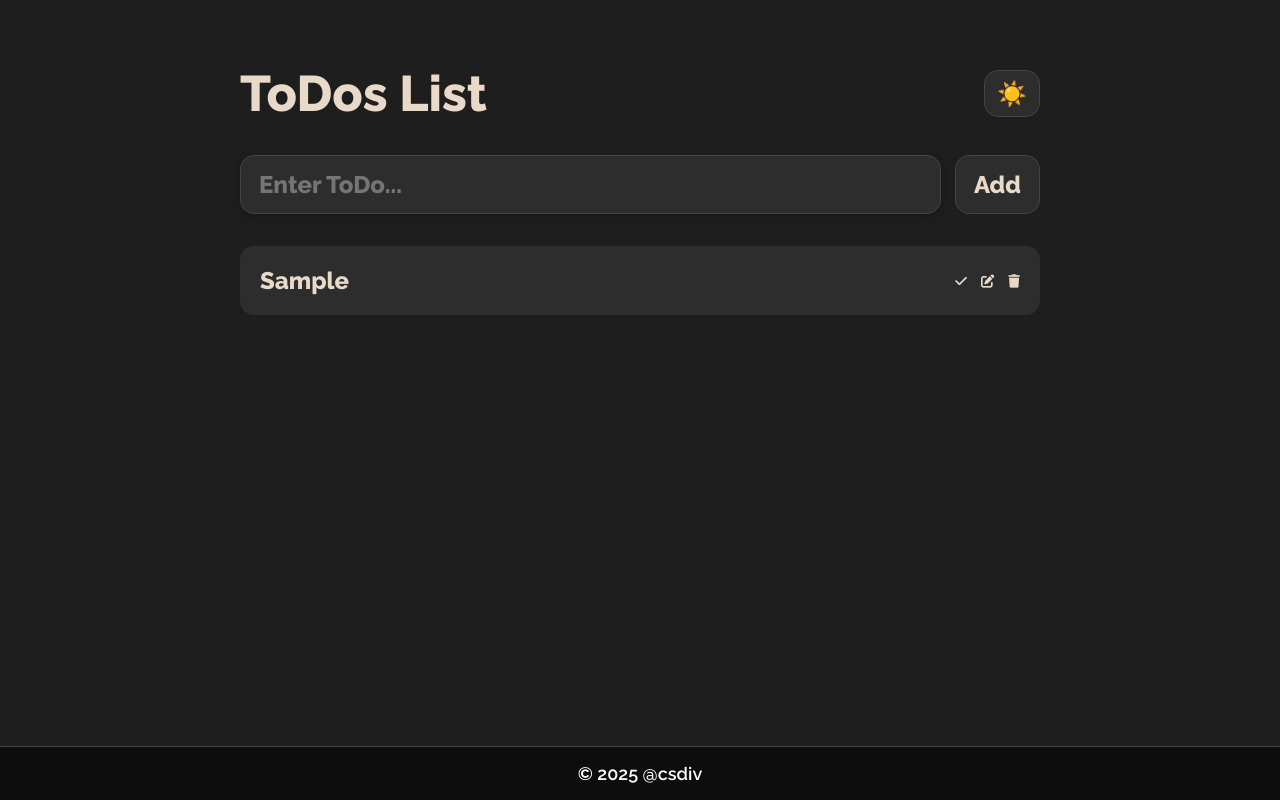
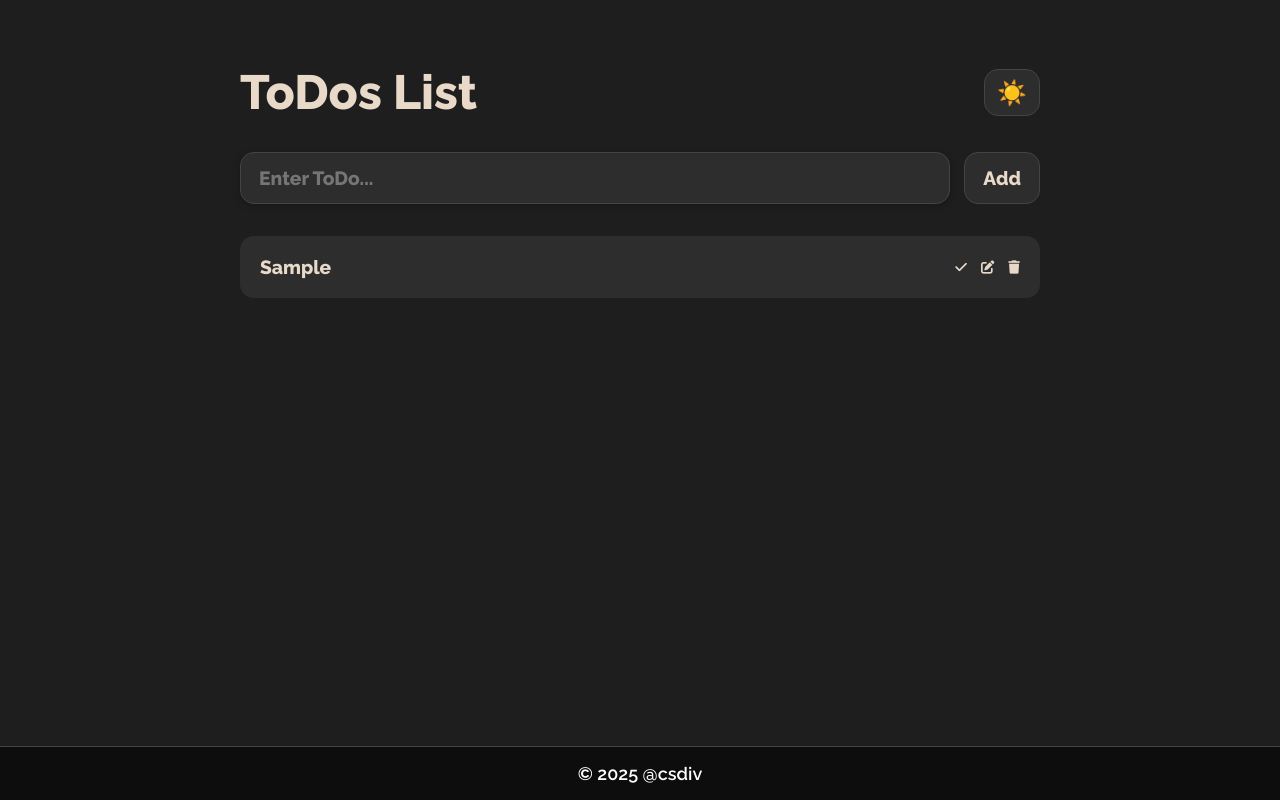
Before and after one commit to csdivyansh/ToDo, a React (Vite) app: page / in a window 1280 px wide. Both pictures are taken after typing "Sample" into the empty fields and a click on the button "Add". Built offline with nearby package versions, Linux system fonts and the light colour scheme.

Commit message:
fixed responsiveness

```diff
--- a/src/index.css
+++ b/src/index.css
@@ -31,18 +31,19 @@ header {
 
 .input-container {
   display: flex;
-  gap: 14px;
+  flex-direction: column;
+  gap: 0.75rem;
   max-width: 800px;
-  width: 80%;
-  margin: 0 auto 2rem auto;
+  width: 90%;
+  margin: 0 auto 1.5rem auto;
 }
 
 .input-container input {
   flex: 1;
   border-radius: 14px;
-  font-size: x-large;
+  font-size: 1rem;
   outline: none;
-  padding: 14px 18px;
+  padding: 12px 16px;
   border: none;
   background: #ffffff;
   box-shadow: 0 2px 8px rgba(0, 0, 0, 0.12), 0 1.5px 4px rgba(0, 0, 0, 0.1);
@@ -51,10 +52,10 @@ header {
 .input-container button {
   border-radius: 14px;
   background: #ffffff;
-  padding: 14px 18px;
+  padding: 12px 16px;
   border: none;
   outline: none;
-  font-size: x-large;
+  font-size: 1rem;
   cursor: pointer;
   transition-duration: 200ms;
 }
@@ -93,11 +94,11 @@ p {
 }
 
 .main {
-  gap: 14px;
+  gap: 0.75rem;
   padding-bottom: 5rem;
   padding-top: 0;
   max-width: 800px;
-  width: 80%;
+  width: 90%;
   margin: 0 auto;
   display: flex;
   flex-direction: column;
@@ -105,15 +106,16 @@ p {
 .todoItem {
   display: flex;
   align-items: center;
-  gap: 14px;
-  padding: 20px;
+  gap: 0.75rem;
+  padding: 1rem;
   border-radius: 14px;
   background: #ffffff;
   box-sizing: border-box;
 }
 .todoItem p {
   flex: 1;
-  font-size: x-large;
+  font-size: 1rem;
+  word-break: break-word;
 }
 .actionsContainer {
   display: flex;
@@ -142,15 +144,49 @@ footer {
   color: #fff;
 }
 @media (min-width: 640px) {
-  header button,
-  header input {
-    font-size: 1.2em;
+  header {
+    flex-direction: row;
+    align-items: center;
+    justify-content: space-between;
+    width: 80%;
+    margin: 2rem auto 0;
   }
-  header {
-    display: flex;
+
+  h1 {
+    margin: 2rem 0;
+    font-size: 3rem;
+    text-align: left;
   }
-  p {
-    font-size: 1em;
+
+  .input-container {
+    flex-direction: row;
+    gap: 14px;
+    width: 80%;
+    margin: 0 auto 2rem auto;
+  }
+
+  .input-container input,
+  .input-container button {
+    font-size: 1.2rem;
+    padding: 14px 18px;
+  }
+
+  .main {
+    gap: 14px;
+    width: 80%;
+  }
+
+  .todoItem {
+    gap: 14px;
+    padding: 20px;
+  }
+
+  .todoItem p {
+    font-size: 1.2rem;
+  }
+
+  .dark-mode-toggle {
+    align-self: auto;
   }
 }
 
@@ -207,4 +243,5 @@ footer {
   font-size: 1.5em;
   padding: 8px 12px !important;
   min-width: 45px;
+  align-self: center;
 }
```
